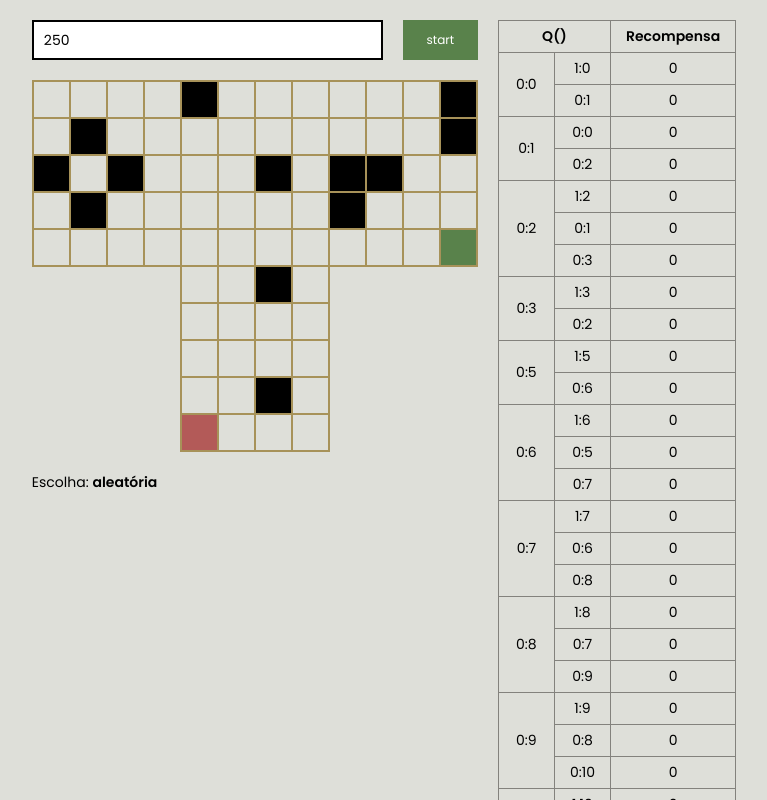
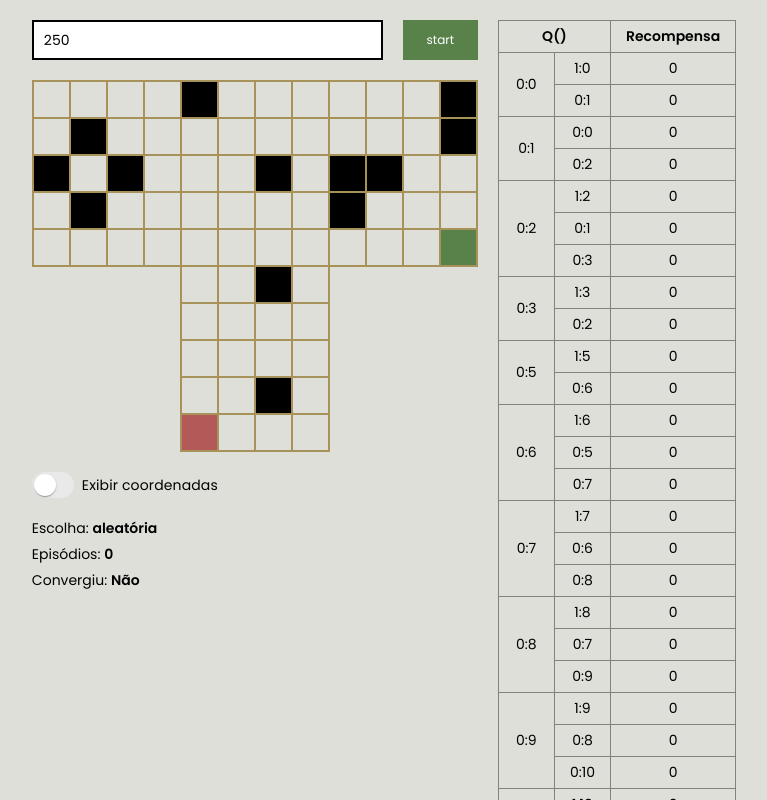
Before and after one commit to LucasAlessio/q-learning, a React (Create React App) app: page / in a window 1280 px wide. Shown: the top 800 px of the page, without its empty margins (256-1023 px from the left). Built offline with nearby package versions, Linux system fonts and the light colour scheme.

Commit message:
Q-learning: cálculo da convergência

```diff
--- a/package.json
+++ b/package.json
@@ -3,6 +3,10 @@
 	"version": "0.1.0",
 	"private": true,
 	"dependencies": {
+		"@emotion/react": "^11.9.3",
+		"@emotion/styled": "^11.9.3",
+		"@mui/material": "^5.8.3",
+		"@mui/styled-engine-sc": "^5.8.0",
 		"@testing-library/jest-dom": "^5.14.1",
 		"@testing-library/react": "^13.0.0",
 		"@testing-library/user-event": "^13.2.1",
--- a/src/components/map/Unity.tsx
+++ b/src/components/map/Unity.tsx
@@ -1,6 +1,13 @@
 import styled, { css } from 'styled-components';
 import { MapState as MP } from '../../enums/MapState';
 import { Coord, Action } from '../../types';
+
+interface UnityProps {
+	values: Action[],
+	row: number,
+	target: Coord,
+	showCoordinates: boolean,
+}
 
 function hexToRgb(hex: string): Record<'r' | 'g' | 'b', number> {
 	var result = /^#?([a-f\d]{2})([a-f\d]{2})([a-f\d]{2})$/i.exec(hex);
@@ -41,7 +48,7 @@ const Div = styled.div`
 		background: #000;
 	`}
 
-	${({dataType, dataActive}: {dataType: Action, dataActive: boolean}) => dataType === MP.border && !dataActive && css`
+	${({dataType, dataActive}: {dataType: Action, dataActive: boolean}) => dataType === MP.blank && !dataActive && css`
 		border-color: transparent;
 	`}
 
@@ -50,7 +57,7 @@ const Div = styled.div`
 	`}
 `;
 
-export function Unity({values, row, target}: {values: Action[], row: number, target: Coord}) {
+export function Unity({values, row, target, showCoordinates}: UnityProps) {
 	return <>
 		{values.map((value, column) => {
 			return <Div
@@ -58,7 +65,7 @@ export function Unity({values, row, target}: {values: Action[], row: number, tar
 						dataActive={[target].join(",") === [row, column].join(',')}
 						key={column}
 					>
-						{ /* value !== MP.border ? `${row}:${column}` : <></> */ }
+						{ showCoordinates ? value !== MP.blank ? `${row}:${column}` : <></> : <></> }
 					</Div>
 		})}
 	</>
--- a/src/components/map/index.tsx
+++ b/src/components/map/index.tsx
@@ -4,6 +4,8 @@ import { Action, Choice } from '../../types';
 import { PolicyContext } from '../../hooks/usePolicy';
 import { Control } from '../control';
 import styled from 'styled-components';
+import { FormControlLabel, Switch, SwitchProps, Typography } from '@mui/material';
+import { styled as styledSwitch } from '@mui/material/styles';
 
 const Container = styled.div`
 	position: sticky;
@@ -21,10 +23,72 @@ const Row = styled.div`
 	}
 `;
 
+const Infos = styled.div`
+	margin-top: 20px;
+`;
+
 const Info = styled.p`
 	font-size: 1.4rem;
+
+	& + & {
+		margin-top: 5px;
+	}
+`;
+
+const FormGroup = styled.div`
 	margin-top: 20px;
 `;
+
+const MySwitch = styledSwitch((props: SwitchProps) => (
+	<Switch focusVisibleClassName=".Mui-focusVisible" disableRipple {...props} />
+)) (({ theme }) => ({
+	width: 42,
+	height: 26,
+	padding: 0,
+	'& .MuiSwitch-switchBase': {
+		padding: 0,
+		margin: 2,
+		transitionDuration: '300ms',
+		'&.Mui-checked': {
+			transform: 'translateX(16px)',
+			color: '#fff',
+			'& + .MuiSwitch-track': {
+				backgroundColor: theme.palette.mode === 'dark' ? '#2ECA45' : '#558aab',
+				opacity: 1,
+				border: 0,
+			},
+			'&.Mui-disabled + .MuiSwitch-track': {
+				opacity: 0.5,
+			},
+		},
+		'&.Mui-focusVisible .MuiSwitch-thumb': {
+			color: '#33cf4d',
+			border: '6px solid #fff',
+		},
+		'&.Mui-disabled .MuiSwitch-thumb': {
+			color:
+				theme.palette.mode === 'light'
+				? theme.palette.grey[100]
+				: theme.palette.grey[600],
+		},
+		'&.Mui-disabled + .MuiSwitch-track': {
+			opacity: theme.palette.mode === 'light' ? 0.7 : 0.3,
+		},
+	},
+	'& .MuiSwitch-thumb': {
+		boxSizing: 'border-box',
+		width: 22,
+		height: 22,
+	},
+	'& .MuiSwitch-track': {
+		borderRadius: 26 / 2,
+		backgroundColor: theme.palette.mode === 'light' ? '#E9E9EA' : '#39393D',
+		opacity: 1,
+		transition: theme.transitions.create(['background-color'], {
+			duration: 500,
+		}),
+	},
+}));
 
 const choices: Record<Choice, string> = {
 	'best': 'melhor',
@@ -34,6 +98,7 @@ const choices: Record<Choice, string> = {
 export function Map() {
 	const [timelimit, setTimeLimit] = useState(250);
 	const [active, setActive] = useState(false);
+	const [coordinates, setCoordinates] = useState(false);
 
 	const policy = useContext(PolicyContext);
 
@@ -41,8 +106,13 @@ export function Map() {
 		setTimeLimit(Number(event.target.value));
 	}
 
+	const handleChangeSwitch = (event: ChangeEvent<HTMLInputElement>) => {
+		//setTimeLimit(Number(event.target.value));
+		setCoordinates(event.target.checked);
+	}
+
 	useEffect(() => {
-		if (!active || policy.converged) {
+		if (!active) {
 			return;
 		}
 
@@ -65,12 +135,38 @@ export function Map() {
 					<Unity
 						values={row}
 						row={i} target={policy.position}
+						showCoordinates={coordinates}
 					/>
 				</Row>;
 			})}
 		</div>
-		<Info>
-			Escolha: <b>{choices[policy.choice]}</b>
-		</Info>
+		<FormGroup>
+        	<FormControlLabel sx={{
+				marginLeft: 0,
+			}}
+				control={
+					<MySwitch
+						checked={coordinates}
+						onChange={handleChangeSwitch}
+						sx={{ mr: 1 }}
+						/>
+				}
+				label={
+					<Typography sx={{
+						userSelect: 'none',
+						fontFamily: 'inherit',
+						fontSize: '1.4rem'
+					}}>
+						Exibir coordenadas
+				  	</Typography>
+				}
+				/>
+		</FormGroup>
+
+		<Infos>
+			<Info>Escolha: <b>{choices[policy.choice]}</b></Info>
+			<Info>Episódios: <b>{policy.episodes}</b></Info>
+			<Info>Convergiu: <b>{policy.converged ? 'Sim' : 'Não'}</b></Info>
+		</Infos>
 	</Container>;
 }
--- a/src/enums/MapState.ts
+++ b/src/enums/MapState.ts
@@ -2,5 +2,5 @@ export enum MapState {
 	free = 0,
 	target = 100,
 	block = -100,
-	border = -1000,
+	blank = -1000,
 }
--- a/src/hooks/usePolicy.tsx
+++ b/src/hooks/usePolicy.tsx
@@ -1,4 +1,4 @@
-import { createContext, Dispatch, MutableRefObject, ReactNode, SetStateAction, useContext, useRef, useState } from "react";
+import { createContext, Dispatch, ReactNode, SetStateAction, useContext, useState } from "react";
 import { MapState as MP } from "../enums/MapState";
 import { Coord, QTable, Action, Choice } from "../types";
 
@@ -13,12 +13,12 @@ interface Policy {
 	setConverged: Dispatch<SetStateAction<boolean>>;
 	choice: Choice;
 	setChoice: Dispatch<SetStateAction<Choice>>,
+	episodes: number,
+	setEpisodes: Dispatch<SetStateAction<number>>,
 	start: [number, number],
 	target: [number, number],
 	gama: number,
-	episodes: MutableRefObject<number>,
-	moveAgent: (policy: Policy, timelimit: number) => ReturnType<typeof setTimeout>,
-	checkConvergence: (policy: Policy, nextAction: string) => boolean,
+	moveAgent: (policy: Policy, timelimit: number) => ReturnType<typeof setTimeout>
 }
 
 interface PolicyProviderProps {
@@ -28,16 +28,16 @@ interface PolicyProviderProps {
 const gama = 0.9;
 
 const initMap: Action[][] = [
-	[   MP.free,   MP.free,   MP.free,   MP.free, MP.block, MP.free,  MP.free, MP.free,   MP.free,   MP.free,   MP.free,  MP.block ],
-	[   MP.free,  MP.block,   MP.free,   MP.free,  MP.free, MP.free,  MP.free, MP.free,   MP.free,   MP.free,   MP.free,  MP.block ],
-	[  MP.block,   MP.free,  MP.block,   MP.free,  MP.free, MP.free, MP.block, MP.free,  MP.block,  MP.block,   MP.free,   MP.free ],
-	[   MP.free,  MP.block,   MP.free,   MP.free,  MP.free, MP.free,  MP.free, MP.free,  MP.block,   MP.free,   MP.free,   MP.free ],
-	[   MP.free,   MP.free,   MP.free,   MP.free,  MP.free, MP.free,  MP.free, MP.free,   MP.free,   MP.free,   MP.free, MP.target ],
-	[ MP.border, MP.border, MP.border, MP.border,  MP.free, MP.free, MP.block, MP.free, MP.border, MP.border, MP.border, MP.border ],
-	[ MP.border, MP.border, MP.border, MP.border,  MP.free, MP.free,  MP.free, MP.free, MP.border, MP.border, MP.border, MP.border ],
-	[ MP.border, MP.border, MP.border, MP.border,  MP.free, MP.free,  MP.free, MP.free, MP.border, MP.border, MP.border, MP.border ],
-	[ MP.border, MP.border, MP.border, MP.border,  MP.free, MP.free, MP.block, MP.free, MP.border, MP.border, MP.border, MP.border ],
-	[ MP.border, MP.border, MP.border, MP.border,  MP.free, MP.free,  MP.free, MP.free, MP.border, MP.border, MP.border, MP.border ],
+	[  MP.free,  MP.free,  MP.free,  MP.free, MP.block, MP.free,  MP.free, MP.free,  MP.free,  MP.free,  MP.free,  MP.block ],
+	[  MP.free, MP.block,  MP.free,  MP.free,  MP.free, MP.free,  MP.free, MP.free,  MP.free,  MP.free,  MP.free,  MP.block ],
+	[ MP.block,  MP.free, MP.block,  MP.free,  MP.free, MP.free, MP.block, MP.free, MP.block, MP.block,  MP.free,   MP.free ],
+	[  MP.free, MP.block,  MP.free,  MP.free,  MP.free, MP.free,  MP.free, MP.free, MP.block,  MP.free,  MP.free,   MP.free ],
+	[  MP.free,  MP.free,  MP.free,  MP.free,  MP.free, MP.free,  MP.free, MP.free,  MP.free,  MP.free,  MP.free, MP.target ],
+	[ MP.blank, MP.blank, MP.blank, MP.blank,  MP.free, MP.free, MP.block, MP.free, MP.blank, MP.blank, MP.blank,  MP.blank ],
+	[ MP.blank, MP.blank, MP.blank, MP.blank,  MP.free, MP.free,  MP.free, MP.free, MP.blank, MP.blank, MP.blank,  MP.blank ],
+	[ MP.blank, MP.blank, MP.blank, MP.blank,  MP.free, MP.free,  MP.free, MP.free, MP.blank, MP.blank, MP.blank,  MP.blank ],
+	[ MP.blank, MP.blank, MP.blank, MP.blank,  MP.free, MP.free, MP.block, MP.free, MP.blank, MP.blank, MP.blank,  MP.blank ],
+	[ MP.blank, MP.blank, MP.blank, MP.blank,  MP.free, MP.free,  MP.free, MP.free, MP.blank, MP.blank, MP.blank,  MP.blank ],
 ];
 
 const start: Coord = [9, 4];
@@ -51,7 +51,7 @@ export const PolicyProvider = ({ children }: PolicyProviderProps) => {
 	const [qTable, setQTable] = useState(generateQTable(map));
 	const [converged, setConverged] = useState(false);
 	const [choice, setChoice] = useState<Choice>('random');
-	const episodes = useRef(0);
+	const [episodes, setEpisodes] = useState(0);
 
 
 	return <PolicyContext.Provider value={{
@@ -65,12 +65,12 @@ export const PolicyProvider = ({ children }: PolicyProviderProps) => {
 		setConverged,
 		choice,
 		setChoice,
+		episodes,
+		setEpisodes,
 		start,
 		target,
 		gama,
-		episodes,
 		moveAgent,
-		checkConvergence,
 	}}>
 		{children}
 	</PolicyContext.Provider>
@@ -87,7 +87,7 @@ function generateQTable (map: Action[][]): QTable {
 
 	map.map((row, i) => {
 		row.map((_, j) => {
-			if (![MP.block, MP.border].includes(map[i][j])) {
+			if (![MP.block,  MP.blank].includes(map[i][j])) {
 				QTable[i + ':' + j] = typeof QTable[i + ':' + j] == 'undefined' ? {} : QTable[i + ':' + j];
 
 				if (i > 0 && map[i - 1][j] >= 0) {
@@ -170,7 +170,7 @@ function moveAgent(policy: Policy, timelimit: number): ReturnType<typeof setTime
 
 
 		if (policy.position.join(',') === policy.target.join(',')) {
-			if (Math.random() >= 0.7) {
+			if (policy.converged === false && Math.random() >= 0.7) {
 				policy.setChoice('random');
 			} else {
 				policy.setChoice('best');
@@ -190,9 +190,17 @@ function updateQTable(policy: Policy, target: Coord) {
 	const neighbors = policy.qTable[target.join(':')];
 
 	let maxValue = policy.gama * Math.max(...Object.values(neighbors));
+	let value = 0;
 
 	if (policy.target.join(':') === target.join(':')) {
 		maxValue = 100;
+		if (policy.converged === false) {
+			policy.setEpisodes(value => value + 1);
+		}
+	}
+
+	if (checkConvergence(policy, target, value)) {
+		policy.setConverged(true);
 	}
 
 	policy.setMap(old => {
@@ -201,11 +209,31 @@ function updateQTable(policy: Policy, target: Coord) {
 	});
 
 	policy.setQTable(old => {
-		old[policy.position.join(':')][target.join(':')] = Math.max(maxValue, old[policy.position.join(':')][target.join(':')]);
+		value = Math.max(maxValue, old[policy.position.join(':')][target.join(':')]);
+		old[policy.position.join(':')][target.join(':')] = value;
 		return old;
 	});
 }
 
-function checkConvergence(policy: Policy, nextAction: string) {
-	return false;
+function checkConvergence(policy: Policy, nextAction: Coord, value: number) {
+	let response = true;
+
+	Object.entries(policy.qTable).forEach(([position, actions]) => {
+		if (position !== policy.target.join(':')) {
+			Object.entries(actions).forEach(([action, reward]) => {
+				if (response && reward === 0) {
+					response = false;
+				}
+			});
+		}
+	});
+
+	const newQTable = Object.assign(policy.qTable);
+	newQTable[policy.position.join(':')][nextAction.join(':')] = value;
+
+	if (response && JSON.stringify(policy.qTable) !== JSON.stringify(newQTable)) {
+		response = false;
+	}
+
+	return response;
 }
```
Also changed, not shown: 1 other file (tests, documents, lock files or other folders).
